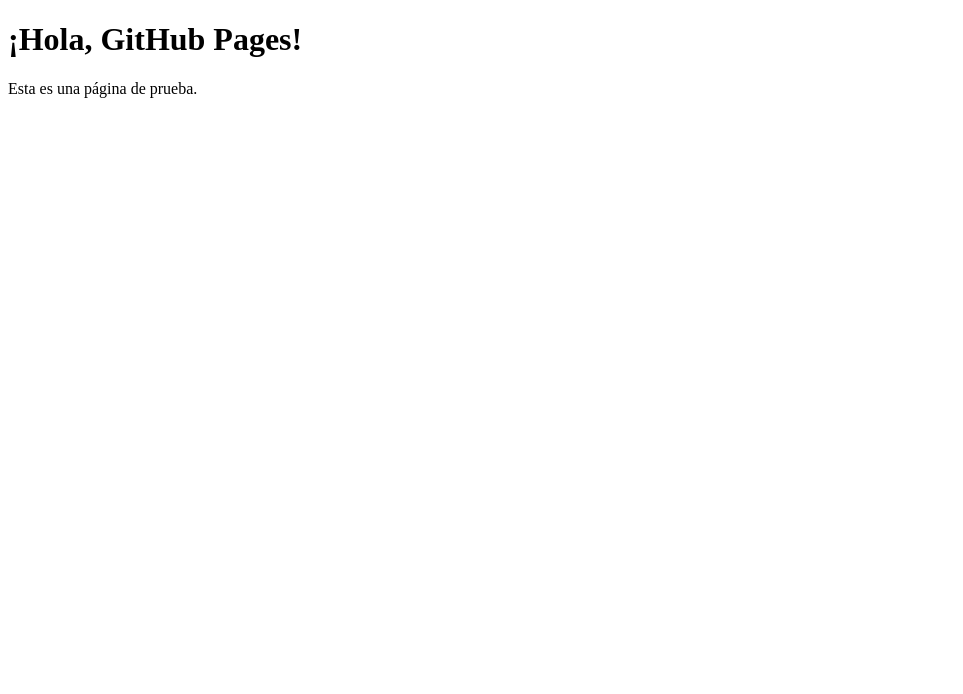
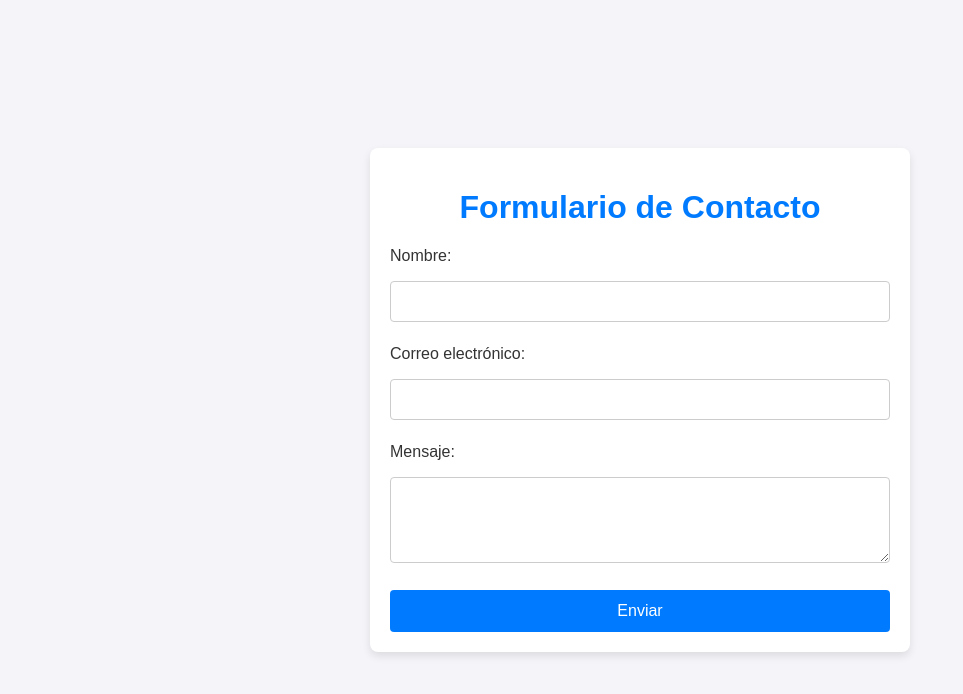
Before and after one commit to saaveto94/pagina, a plain HTML site: page index.html in a window 1280 px wide. Shown: the whole page, without its empty margins (0-963 px from the left). Drawn offline with Linux system fonts and the light colour scheme.

Commit message:
Update index.html

```diff
--- a/index.html
+++ b/index.html
@@ -3,10 +3,97 @@
 <head>
     <meta charset="UTF-8">
     <meta name="viewport" content="width=device-width, initial-scale=1.0">
-    <title>Mi Página de Prueba</title>
+    <title>Formulario de Contacto</title>
+    <style>
+        body {
+            font-family: Arial, sans-serif;
+            background-color: #f4f4f9;
+            color: #333;
+            margin: 0;
+            padding: 0;
+            display: flex;
+            justify-content: center;
+            align-items: center;
+            height: 100vh;
+        }
+
+        .container {
+            background-color: white;
+            border-radius: 8px;
+            box-shadow: 0 4px 8px rgba(0, 0, 0, 0.1);
+            padding: 20px;
+            width: 100%;
+            max-width: 500px;
+        }
+
+        h1 {
+            text-align: center;
+            color: #007BFF;
+        }
+
+        label {
+            font-size: 16px;
+            margin-bottom: 8px;
+            display: block;
+        }
+
+        input[type="text"], input[type="email"], textarea {
+            width: 100%;
+            padding: 12px;
+            margin: 8px 0;
+            border: 1px solid #ccc;
+            border-radius: 4px;
+            box-sizing: border-box;
+        }
+
+        textarea {
+            resize: vertical;
+        }
+
+        button {
+            background-color: #007BFF;
+            color: white;
+            border: none;
+            padding: 12px 20px;
+            font-size: 16px;
+            cursor: pointer;
+            border-radius: 4px;
+            width: 100%;
+            transition: background-color 0.3s;
+        }
+
+        button:hover {
+            background-color: #0056b3;
+        }
+
+        .form-group {
+            margin-bottom: 15px;
+        }
+    </style>
 </head>
 <body>
-    <h1>¡Hola, GitHub Pages!</h1>
-    <p>Esta es una página de prueba.</p>
+
+    <div class="container">
+        <h1>Formulario de Contacto</h1>
+        <form action="mailto:tuemail@dominio.com" method="post" enctype="text/plain">
+            <div class="form-group">
+                <label for="nombre">Nombre:</label>
+                <input type="text" id="nombre" name="nombre" required>
+            </div>
+
+            <div class="form-group">
+                <label for="email">Correo electrónico:</label>
+                <input type="email" id="email" name="email" required>
+            </div>
+
+            <div class="form-group">
+                <label for="mensaje">Mensaje:</label>
+                <textarea id="mensaje" name="mensaje" rows="4" required></textarea>
+            </div>
+
+            <button type="submit">Enviar</button>
+        </form>
+    </div>
+
 </body>
 </html>
```
